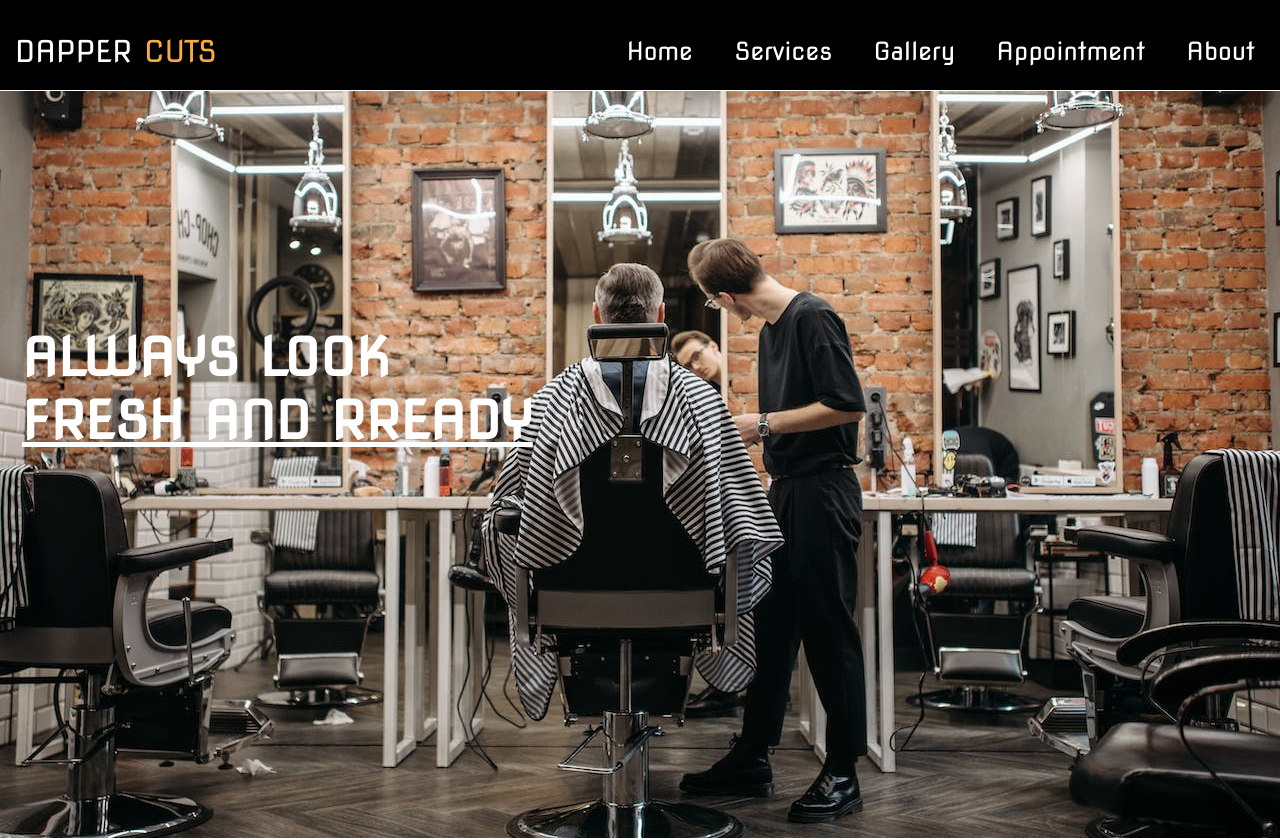
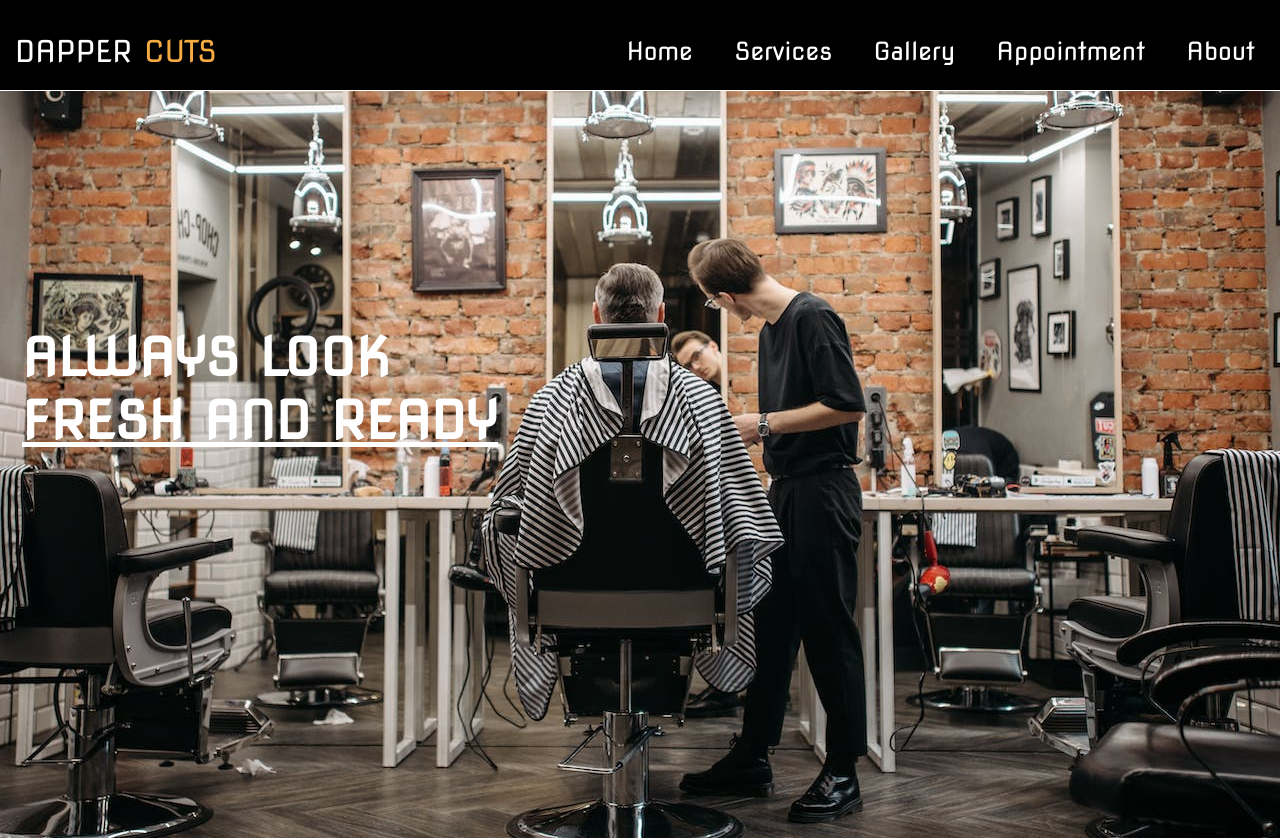
Before and after one commit to petar080/petar080, a plain HTML site: page index.html in a window 1280 px wide. Shown: the top 840 px of the page. Drawn offline with Linux system fonts and the light colour scheme; a web font is replaced by a local one.

Commit message:
Update index.html

```diff
--- a/index.html
+++ b/index.html
@@ -29,7 +29,7 @@
          </div>
          <div id="main">
             <div class="maintxt">
-                <h1>ALWAYS LOOK<br> <span class="span2">FRESH AND RREADY</span></h1>
+                <h1>ALWAYS LOOK<br> <span class="span2">FRESH AND READY</span></h1>
             </div>
          </div>
          <div id="service-txt"><h2>Our Services</h2></div>
```
